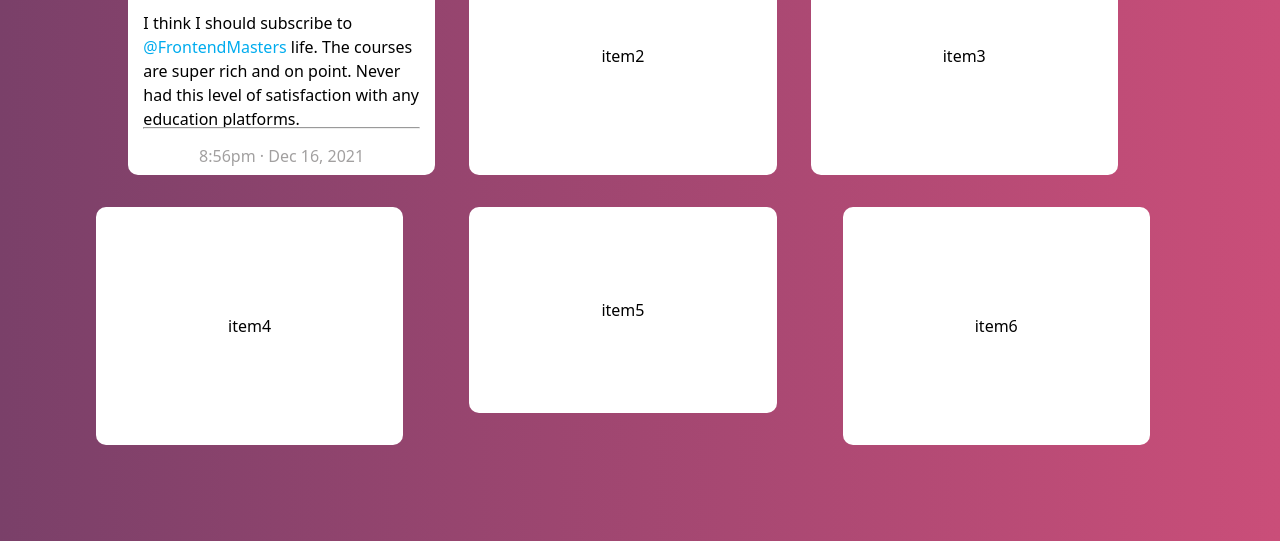
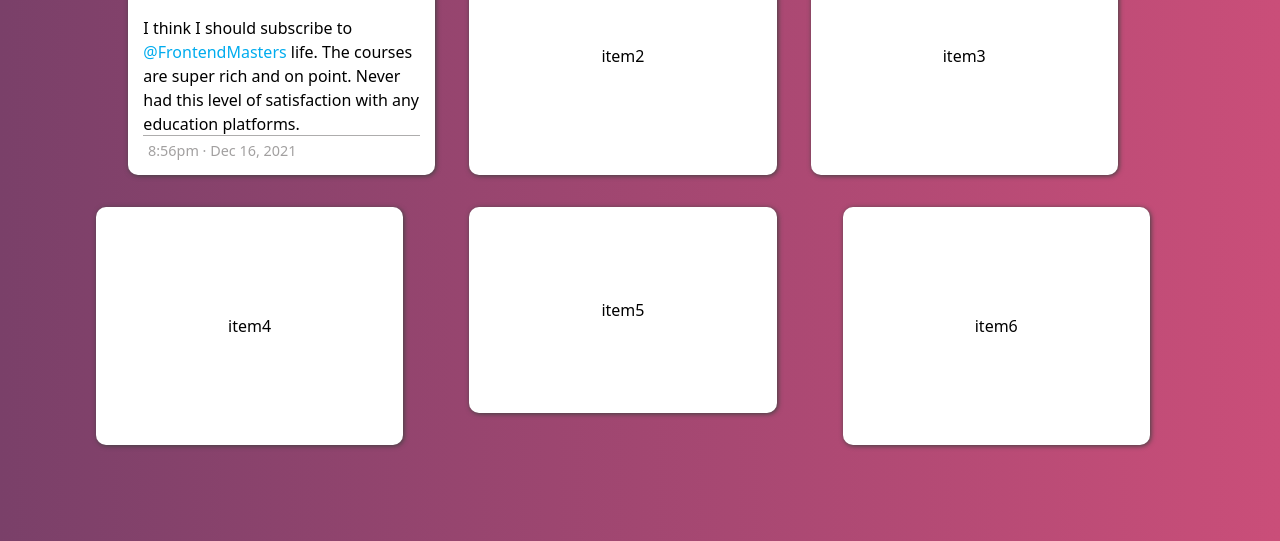
Before and after one commit to JojoChaitu/Typical-Landing-Page, a plain HTML site: page index.html in a window 1280 px wide. Shown: the part 1379-1920 px from the top of the page. Drawn offline with Linux system fonts and the light colour scheme.

Commit message:
second commit

```diff
--- a/index.html
+++ b/index.html
@@ -57,8 +57,8 @@
                     <a style="text-decoration: none;color:#00acee;" href="#">@FrontendMasters</a> life. The courses are super rich and on point. Never had this level
                 of satisfaction with any education platforms.</p>
             </div>
-            <hr style="width: 90%;color:rgb(170, 170, 170)">
             <div class="tweet-footer">
+                <hr style="text-align: center;">
                 <p style="color: rgb(162, 160, 160);">8:56pm · Dec 16, 2021</p>
             </div>
         </div>
--- a/style.css
+++ b/style.css
@@ -121,7 +121,7 @@ nav ul{
  gap:2rem;
 }
 .grid-item{
-    text-align: left;
+    text-align: center;
     width: 90%;
     background: #fff;
     color: black;
@@ -130,6 +130,7 @@ nav ul{
     flex-direction: column;
     align-items: center;
     justify-content: space-around;
+    box-shadow: 1px 1px 5px rgb(65, 65, 65);
 }
 .item1{
     margin-left: 2rem;
@@ -147,6 +148,12 @@ nav ul{
     align-items: center;
     justify-content: space-between;
 }
+.profile {
+    display: flex;
+    align-items: center;
+    gap: 10px;
+    text-align: left;
+}
 .tweet-body{
     height: 100px;
     padding: 0 5%;
@@ -155,10 +162,21 @@ nav ul{
     font-size: 1rem;
 }
 .tweet-footer{
+    width: 100%;
+}
+.tweet-footer hr{
+    width: 90%;
+    margin: auto;
+    border-top-style:solid;
+    border-bottom-width: 0px;
+    border-left-width: 0px;
+    border-right-width: 0px;
+    color: rgb(174, 173, 173);
+}
+.tweet-footer p{
     text-align: start;
+    font-size: .9rem;
+    padding: 5px 0;
+    margin-left: 20px;
+    color: rgb(220, 214, 214);
 }
-.profile{
-    display: flex;
-    align-items: center;
-    gap: 10px;
-}
```
